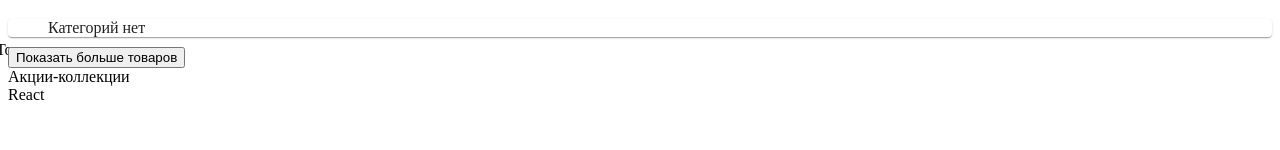
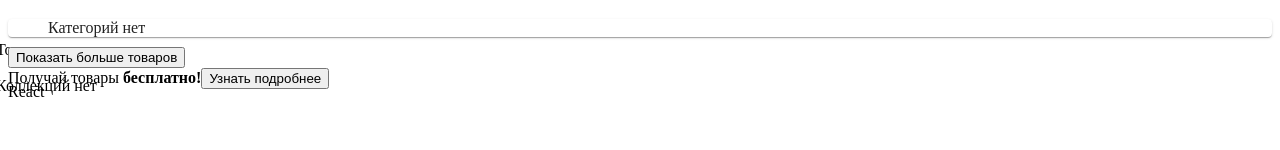
Before and after one commit to michaellux/sionic-react-project, a React (Create React App) app: page / in a window 1280 px wide. Shown: the part 150-300 px from the top of the page. Built offline with nearby package versions, Linux system fonts and the light colour scheme.

Commit message:
add promo and collections components

```diff
--- a/src/components/sidebar/sidebar.jsx
+++ b/src/components/sidebar/sidebar.jsx
@@ -1,8 +1,11 @@
 import React from 'react';
+import Promo from './promo';
+import CollectionsList from './collections-list';
 import './sidebar.css';
 const Sidebar = () =>
   <aside>
-    Акции-коллекции
+    <Promo/>
+    <CollectionsList/>
   </aside>
 
 export default Sidebar;
```
